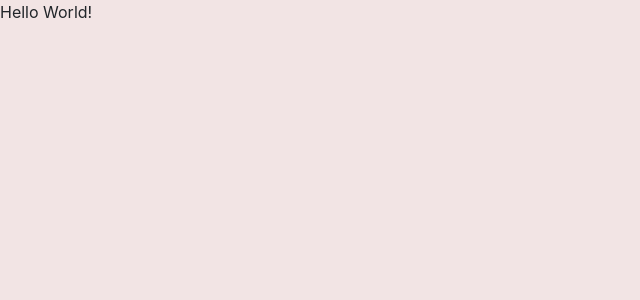
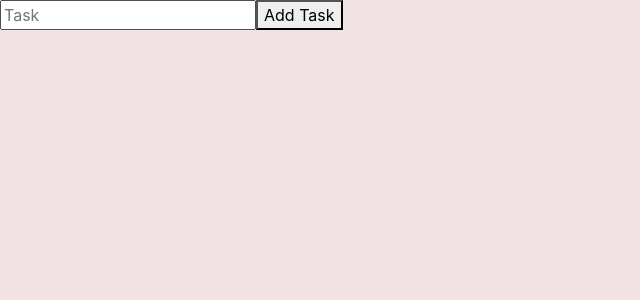
Before and after one commit to CedenoHernandez/todo-list, a React (Create React App) app: page / in a window 1280 px wide. Shown: the top 300 px of the page, without its empty margins (0-640 px from the left). Built offline with nearby package versions, Linux system fonts and the light colour scheme.

Commit message:
Add new React component

```diff
--- a/src/App.js
+++ b/src/App.js
@@ -1,16 +1,12 @@
 import React from 'react';
 import './App.scss';
+import TodoList from './TodoList/TodoList';
 
 function App() {
   return (
     <div className="App">
-      <header className="App-header">
+      <TodoList />
 
-        <p>
-          Hello World!
-        </p>
-
-      </header>
     </div>
   );
 }
--- /dev/null
+++ b/src/TodoList/TodoList.js
@@ -0,0 +1,18 @@
+import React, { Component } from 'react';
+
+class TodoList extends Component {
+  render() {
+    return (
+      <div className="todoListMain">
+        <div className="header">
+          <form>
+            <input placeholder="Task" />
+            <button type="submit">Add Task </button>
+          </form>
+        </div>
+      </div>
+    )
+  }
+}
+
+export default TodoList
```
